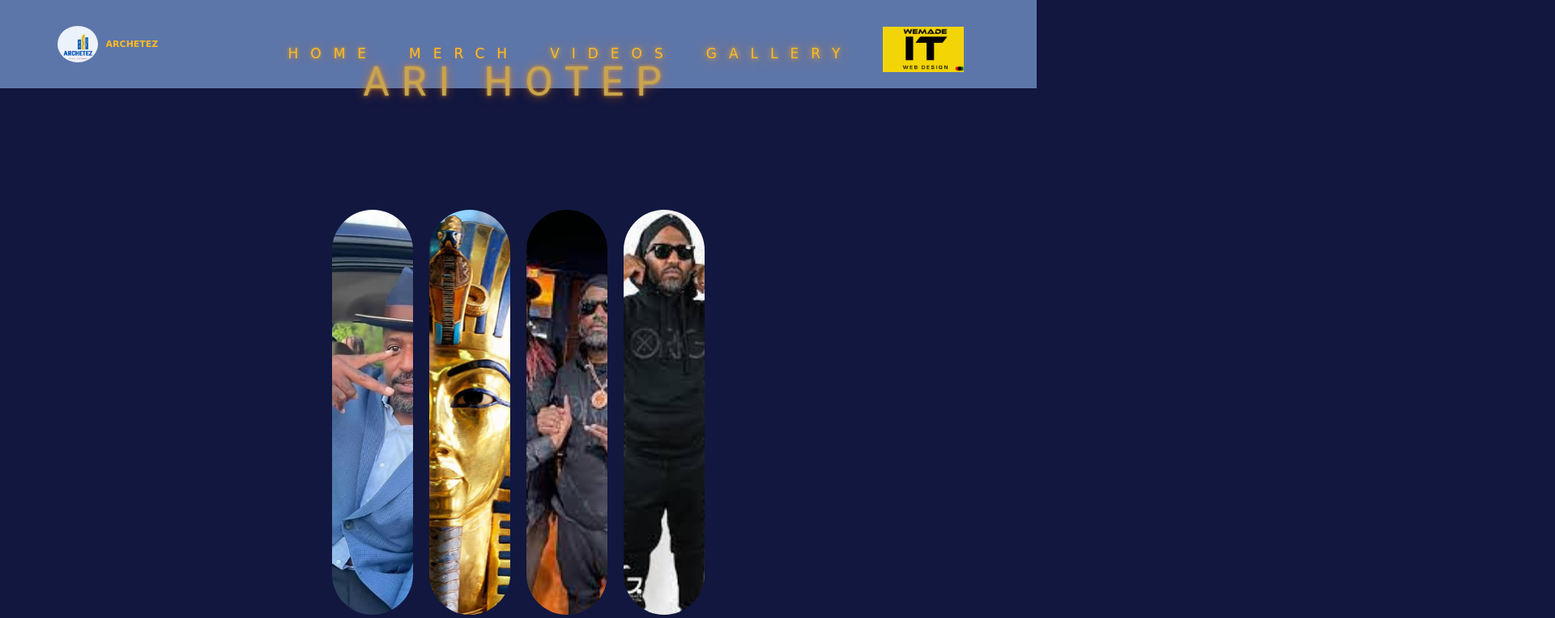
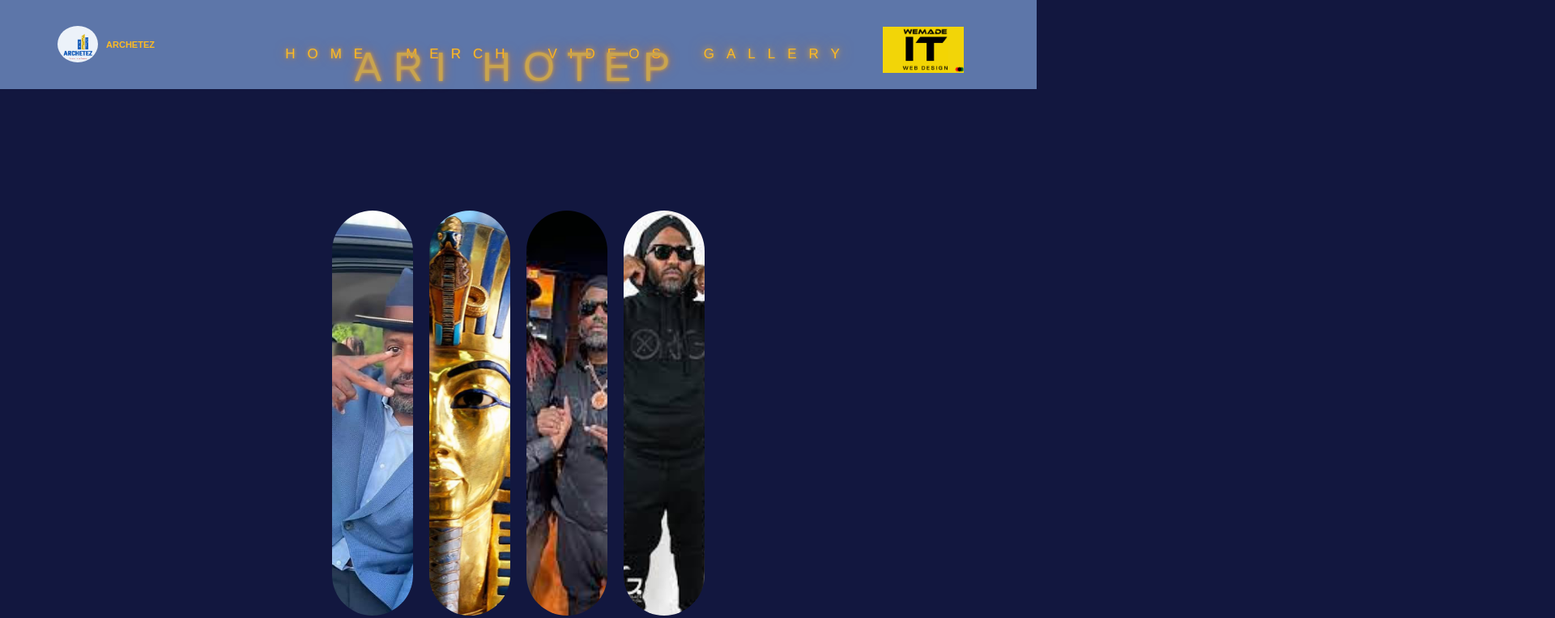
Before and after one commit to akiliwebhost/AriMusicWeb, a plain HTML site: page galpage/index.html in a window 1280 px wide. Shown: the top 763 px of the page at 81% size, 1920 px wide, since content can reach past the window. Drawn offline with nearby package versions, Linux system fonts and the light colour scheme.

Commit message:
font change

```diff
--- a/galpage/style.css
+++ b/galpage/style.css
@@ -17,11 +17,6 @@ body {
 a {
     text-decoration: none;
 }
-
-.ari ul li {
-
-}
-
 ul li {
     list-style: none;
     font-family: arial;
--- a/nav.css
+++ b/nav.css
@@ -7,7 +7,7 @@
     box-sizing: border-box;
     text-decoration: none;
     list-style-type: none;
-    font-family: "Special Elite", cursive;
+    font-family: arial;
     font-weight: 400;
   }
 
@@ -41,7 +41,6 @@
 
   ul li{
     list-style: none;
-    font-family: "Roboto";
     font-size: 5em;
     letter-spacing: 15px;
     color: #484848;
@@ -502,7 +501,6 @@
     box-sizing: border-box;
     text-decoration: none;
     list-style-type: none;
-    font-family: "Special Elite", cursive;
     font-weight: 400;
   }
 
```
